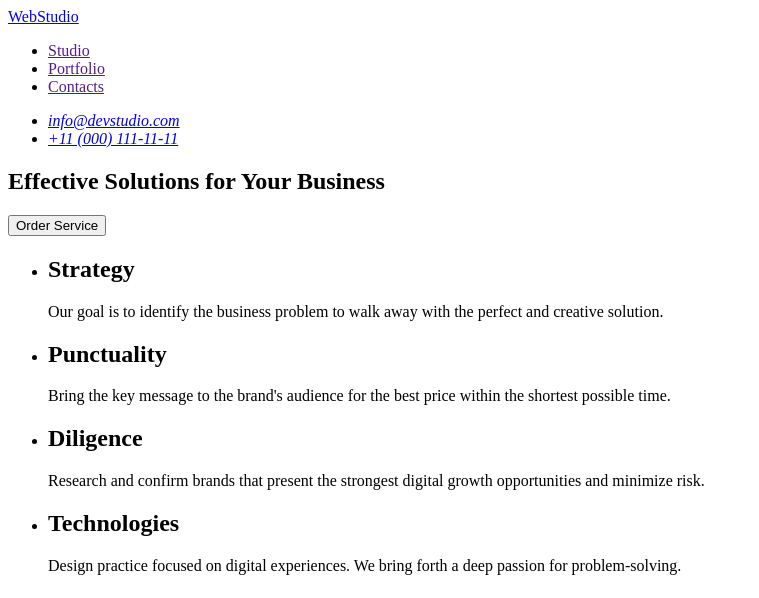
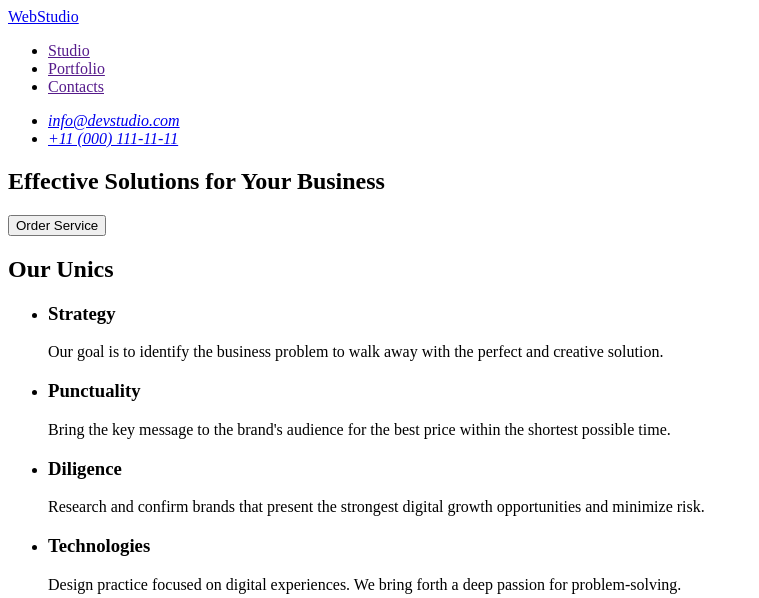
Before and after one commit to MikeSkliar/goit-markup-hw-01, a plain HTML site: page index.html in a window 1280 px wide. Shown: the top 598 px of the page, without its empty margins (0-759 px from the left). Drawn offline with Linux system fonts and the light colour scheme.

Commit message:
Our Unics section fixing

```diff
--- a/index.html
+++ b/index.html
@@ -37,25 +37,26 @@
 
         <!-- Our Advantages section -->
         <section>
+            <h2>Our Unics</h2>
             <ul>
                 <li>
-                    <h2>Strategy</h2>
+                    <h3>Strategy</h3>
                     <p>Our goal is to identify the business problem to walk away with the perfect and creative solution.
                     </p>
                 </li>
                 <li>
-                    <h2>Punctuality</h2>
+                    <h3>Punctuality</h3>
                     <p>Bring the key message to the brand's audience for the best price within the shortest possible
                         time.
                     </p>
                 </li>
                 <li>
-                    <h2>Diligence</h2>
+                    <h3>Diligence</h3>
                     <p>Research and confirm brands that present the strongest digital growth opportunities and minimize
                         risk.</p>
                 </li>
                 <li>
-                    <h2>Technologies</h2>
+                    <h3>Technologies</h3>
                     <p>Design practice focused on digital experiences. We bring forth a deep passion for
                         problem-solving.
                     </p>
```
